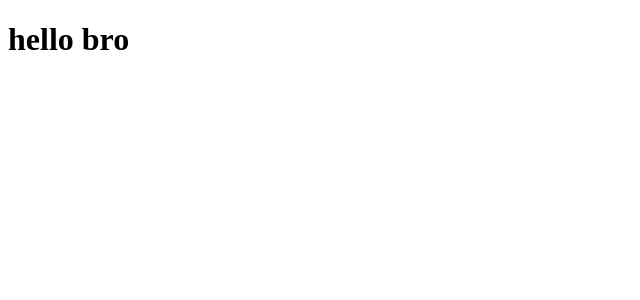
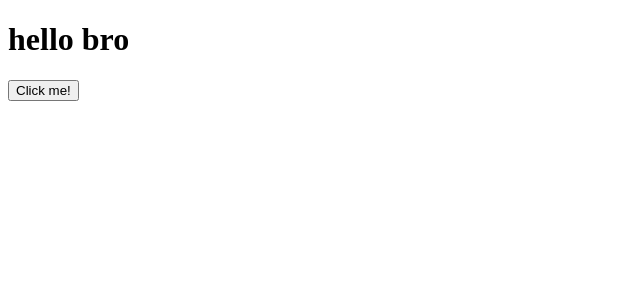
Before and after one commit to wpwpwpwp111/first_react, a React (Vite) app: page / in a window 1280 px wide. Shown: the top 300 px of the page, without its empty margins (0-640 px from the left). Built offline with nearby package versions, Linux system fonts and the light colour scheme.

Commit message:
add button

```diff
--- a/src/App.jsx
+++ b/src/App.jsx
@@ -1,5 +1,10 @@
-function App () {
-    return <h1>hello bro</h1>;
-}
+function App() {
+    return (
+    <div>
+        <h1>hello bro</h1>
+        <button>Click me!</button>
+    </div>
+    );
+};
 
 export default App;
--- a/src/main.jsx
+++ b/src/main.jsx
@@ -1,11 +1,8 @@
 import { StrictMode } from 'react'
 import { createRoot } from 'react-dom/client'
 import App from './App.jsx'
-
-
-
 createRoot(document.getElementById('root')).render(
   <StrictMode>
-  <App/>
+    <App/>
   </StrictMode>
 )
```
